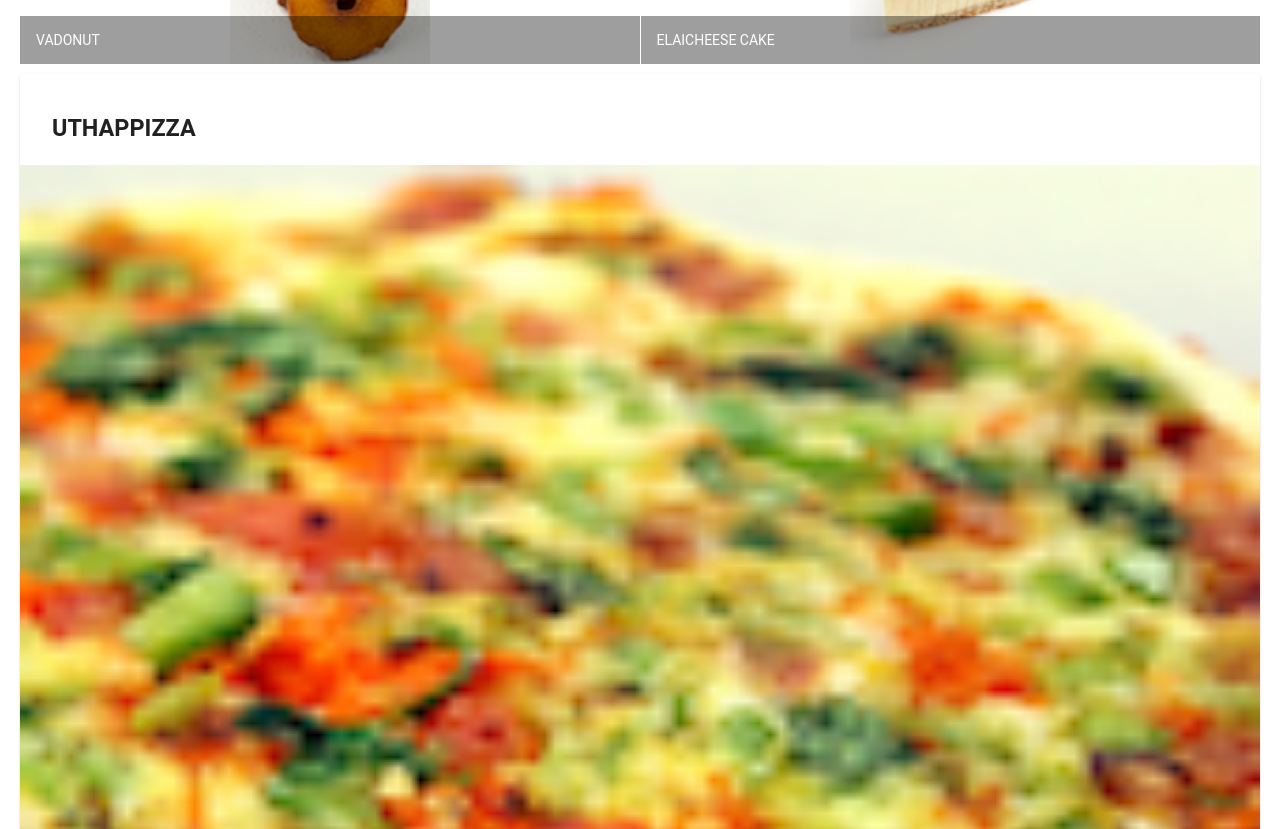
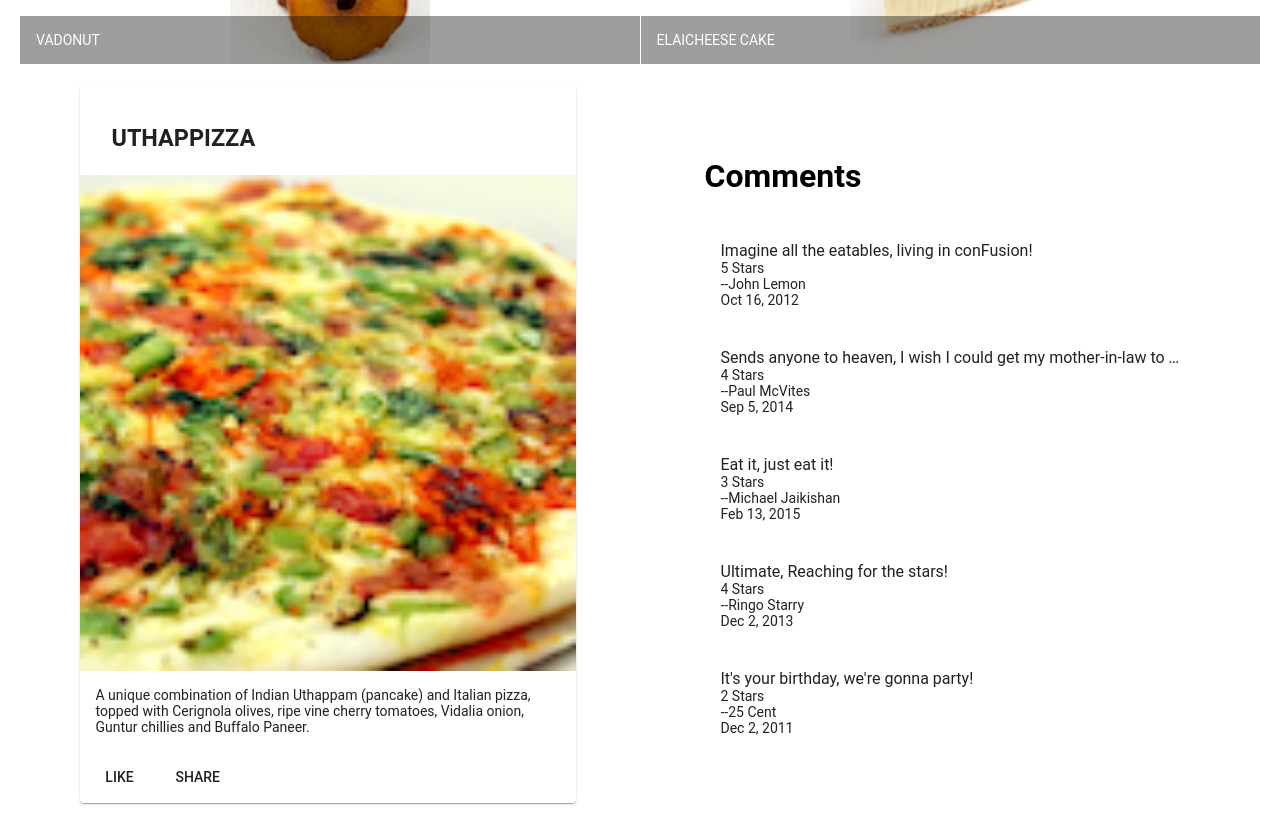
Before and after one commit to mohanashwin999/angular, an Angular app: page / in a window 1280 px wide. Shown: the part 500-1329 px from the top of the page. Built offline with nearby package versions, Linux system fonts and the light colour scheme.

Commit message:
assignment 1

```diff
--- a/src/app/dishdetail/dishdetail.component.html
+++ b/src/app/dishdetail/dishdetail.component.html
@@ -1 +1,40 @@
-<p>dishdetail works!</p>
+<div class="container" fxLayout="row" fxLayout.sm="column" fxLayout.xs="column"
+    fxLayoutAlign.gt-md="space-around center" fxLayoutGap="10px" fxLayoutGap.xs="0">
+
+    <div fxFlex="40">
+        <div fxFlex *ngIf="dish">
+            <mat-card>
+                <mat-card-header>
+                    <mat-card-title>
+                        <h3>{{dish.name | uppercase}}</h3>
+                    </mat-card-title>
+                </mat-card-header>
+
+                <img mat-card-image src={{dish.image}} alt="{{dish.name}}">
+
+                <mat-card-content>
+                    <p>{{dish.description}}</p>
+                </mat-card-content>
+
+                <mat-card-actions>
+                    <button mat-button>LIKE</button>
+                    <button mat-button>SHARE</button>
+                </mat-card-actions>
+            </mat-card>
+        </div>
+    </div>
+
+    <div fxFlex="40">
+        <div *ngIf="dish">
+            <h1>Comments</h1>
+            <mat-list *ngFor="let comment of comments">
+                <mat-list-item>
+                    <p matLine>{{comment["comment"]}}</p>
+                    <p matLine>{{comment["rating"]}} Stars</p>
+                    <p matLine>--{{comment["author"]}}</p>
+                    <p matLine>{{comment["date"] | date}}</p>
+                </mat-list-item>
+            </mat-list>
+        </div>
+
+    </div>
--- a/src/app/dishdetail/dishdetail.component.ts
+++ b/src/app/dishdetail/dishdetail.component.ts
@@ -1,4 +1,48 @@
 import { Component, OnInit } from '@angular/core';
+
+const DISH = {
+  id: '0',
+  name: 'Uthappizza',
+  image: '/assets/images/uthappizza.png',
+  category: 'mains',
+  featured: true,
+  label: 'Hot',
+  price: '4.99',
+  // tslint:disable-next-line:max-line-length
+  description: 'A unique combination of Indian Uthappam (pancake) and Italian pizza, topped with Cerignola olives, ripe vine cherry tomatoes, Vidalia onion, Guntur chillies and Buffalo Paneer.',
+  comments: [
+       {
+           rating: 5,
+           comment: 'Imagine all the eatables, living in conFusion!',
+           author: 'John Lemon',
+           date: '2012-10-16T17:57:28.556094Z'
+       },
+       {
+           rating: 4,
+           comment: 'Sends anyone to heaven, I wish I could get my mother-in-law to eat it!',
+           author: 'Paul McVites',
+           date: '2014-09-05T17:57:28.556094Z'
+       },
+       {
+           rating: 3,
+           comment: 'Eat it, just eat it!',
+           author: 'Michael Jaikishan',
+           date: '2015-02-13T17:57:28.556094Z'
+       },
+       {
+           rating: 4,
+           comment: 'Ultimate, Reaching for the stars!',
+           author: 'Ringo Starry',
+           date: '2013-12-02T17:57:28.556094Z'
+       },
+       {
+           rating: 2,
+           comment: 'It\'s your birthday, we\'re gonna party!',
+           author: '25 Cent',
+           date: '2011-12-02T17:57:28.556094Z'
+       }
+   ]
+};
 
 @Component({
   selector: 'app-dishdetail',
@@ -7,6 +51,8 @@
 })
 export class DishdetailComponent implements OnInit {
 
+  dish = DISH;
+  comments = DISH['comments'];
   constructor() { }
 
   ngOnInit(): void {
--- a/src/app/menu/menu.component.html
+++ b/src/app/menu/menu.component.html
@@ -19,25 +19,6 @@
         </mat-grid-list>
     </div>
 
-    <div fxFlex *ngIf="selectedDish">
-        <mat-card>
-            <mat-card-header>
-                <mat-card-title>
-                    <h3>{{selectedDish.name | uppercase}}</h3>
-                </mat-card-title>
-            </mat-card-header>
 
-            <img mat-card-image src={{selectedDish.image}} alt="{{selectedDish.name}}">
-
-            <mat-card-content>
-                <p>{{selectedDish.description}}</p>
-            </mat-card-content>
-
-            <mat-card-actions>
-                <button mat-button>LIKE</button>
-                <button mat-button>SHARE</button>
-            </mat-card-actions>
-        </mat-card>
-    </div>
 
 </div>
```
